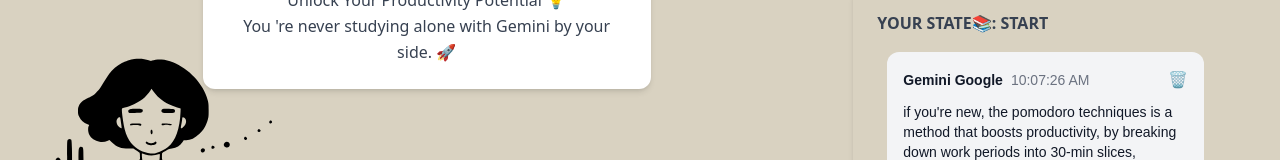
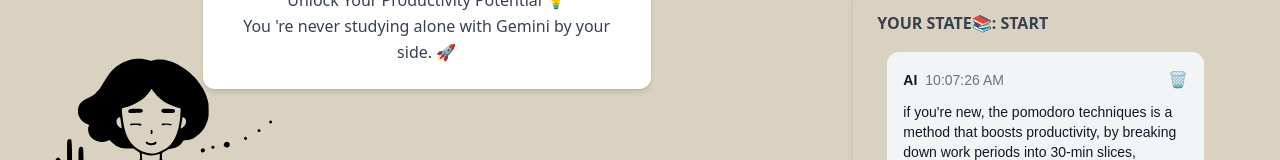
Before and after one commit to lynnxu233/PomodoroTimerWithGemini, a Next.js app: page / in a window 1280 px wide. Shown: the part 502-662 px from the top of the page. Built offline with nearby package versions, Linux system fonts and the light colour scheme.

Commit message:
update README.md

```diff
--- a/src/components/ChatArea.tsx
+++ b/src/components/ChatArea.tsx
@@ -318,7 +318,7 @@
       const updatedMessages = rawMessages.map((message, index) => ({
         id: index + 1, // Unique ID for each message
         content: message.trim(), // Trim any extra whitespace
-        author: "Gemini Google",
+        author: "AI",
         timestamp: new Date().toLocaleTimeString(), // Current timestamp in ISO format
         status: "received", // Default status
       }));
```
Also changed, not shown: 1 other file (tests, documents, lock files or other folders).
